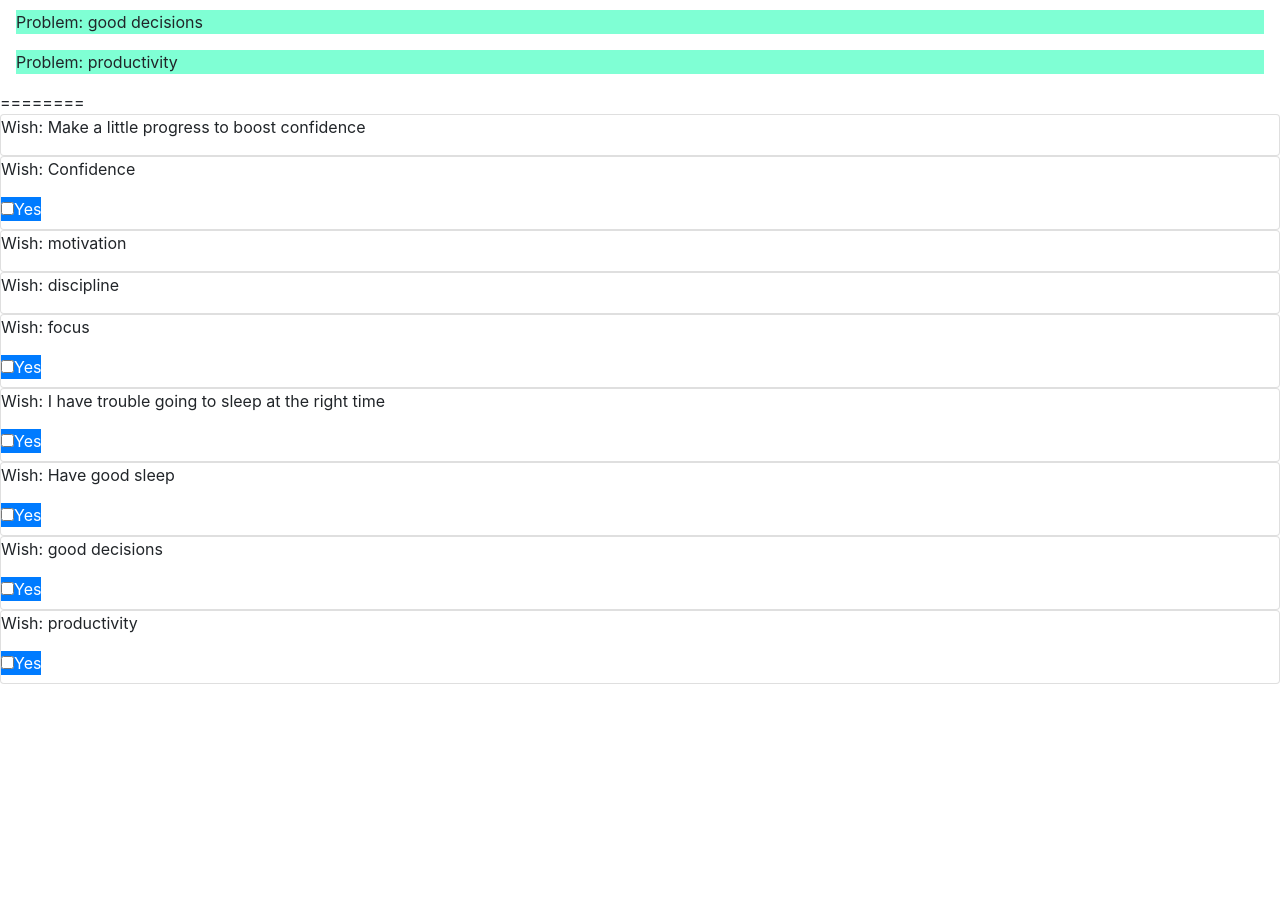
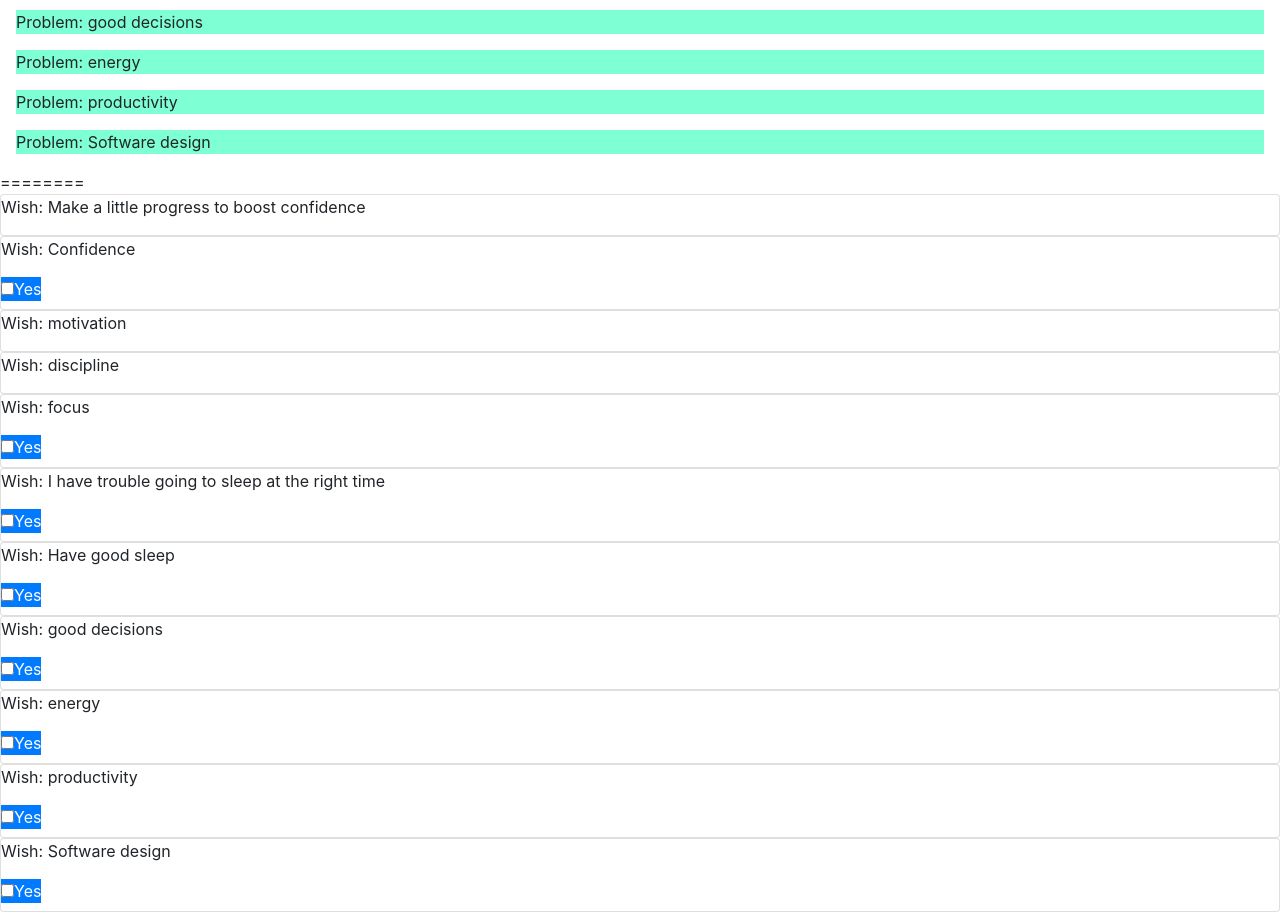
Before and after one commit to karol-depka/lifedvisor, an Angular app: page / in a window 1280 px wide. Shown: the part 460-1372 px from the top of the page. Before the commit the page ends 1144 px from the top, so only its background shows below. Built offline with nearby package versions, Linux system fonts and the light colour scheme.

Commit message:
Add physical activity and cleaning

```diff
--- a/src/app/core/hints_problems_questions.data.ts
+++ b/src/app/core/hints_problems_questions.data.ts
@@ -72,6 +72,19 @@ export class Questions {
         text: 'Visualize consequences (financial, emotional, physical, productivity, etc)'
       },
       this['Have good sleep'],
+      'When'
+
+    ]
+  }
+
+  'energy' = {
+    ifYes: [
+      {
+        text: 'Do physical activity to increase blood oxigenation and feeling of control',
+        ifYes: [
+          'You can use cleaning (e.g. vacuuming, house cleaning) as a good way to get physical activity while at the same improving the surroundings'
+        ]
+      }
     ]
   }
 
@@ -82,6 +95,12 @@ export class Questions {
       this.motivation,
       this.discipline,
       this['good decisions'],
+    ]
+  }
+
+  'Software design' = {
+    ifYes: [
+      'Early spend the most time&energy designing things that will affect the most other things and the things that will be hardest to change. Things that are easy to change later, should be left out crude, to free up energy and focus on the more important things',
     ]
   }
 
--- a/src/app/expert/hint/hint.component.html
+++ b/src/app/expert/hint/hint.component.html
@@ -4,7 +4,7 @@
 
 
       <p>
-        Wish: {{wish.text}}
+        Wish: {{wish.text || wish}}
       </p>
 
       <div class="btn-group btn-group-toggle">
```
